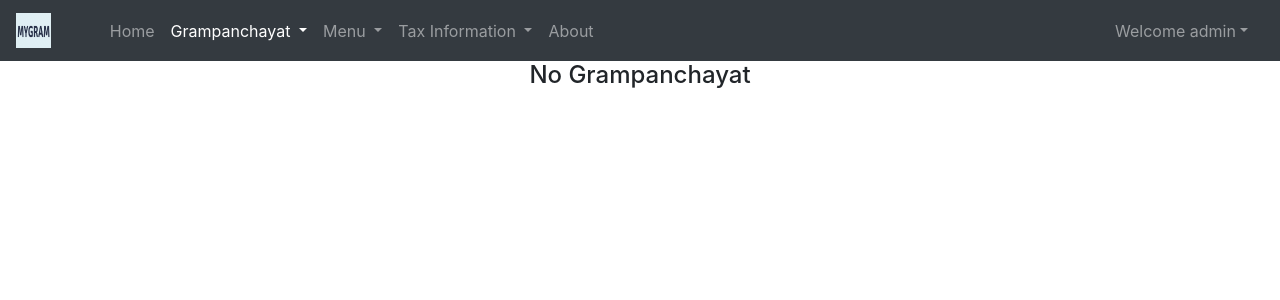
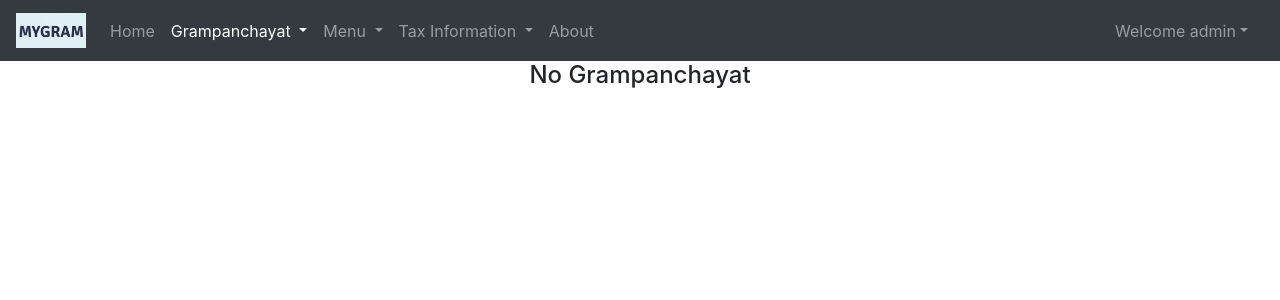
Before and after one commit to MiniProComp/myGram, a Django app: page /viewgram/ in a window 1280 px wide. Shown: the top 300 px of the page. Run offline with Django 4.2, Linux system fonts and the light colour scheme; a user stored in the database is signed in; data that the repository does not hold is empty; some libraries are stand-ins or nearby versions.

Commit message:
change in style

```diff
--- a/mygram/templates/gramapp/viewGrampanchayat.html
+++ b/mygram/templates/gramapp/viewGrampanchayat.html
@@ -5,13 +5,6 @@
 {% block head %}
     <style>
 
-        .d-inline-block{
-              display: block;
-              margin-left: auto;
-              margin-right: auto;
-              width: 50%;
-
-        }
     </style>
 {% endblock head %}
 {% block body %}
```
